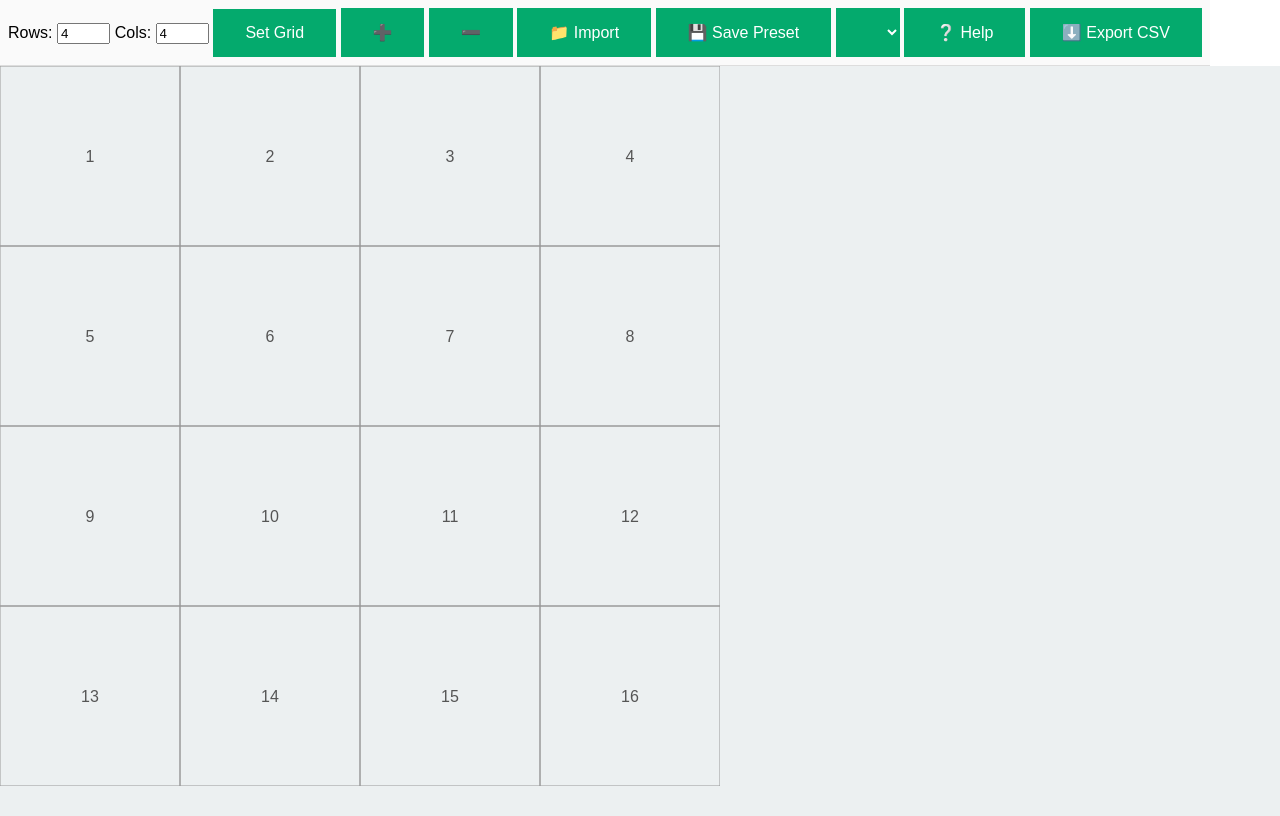
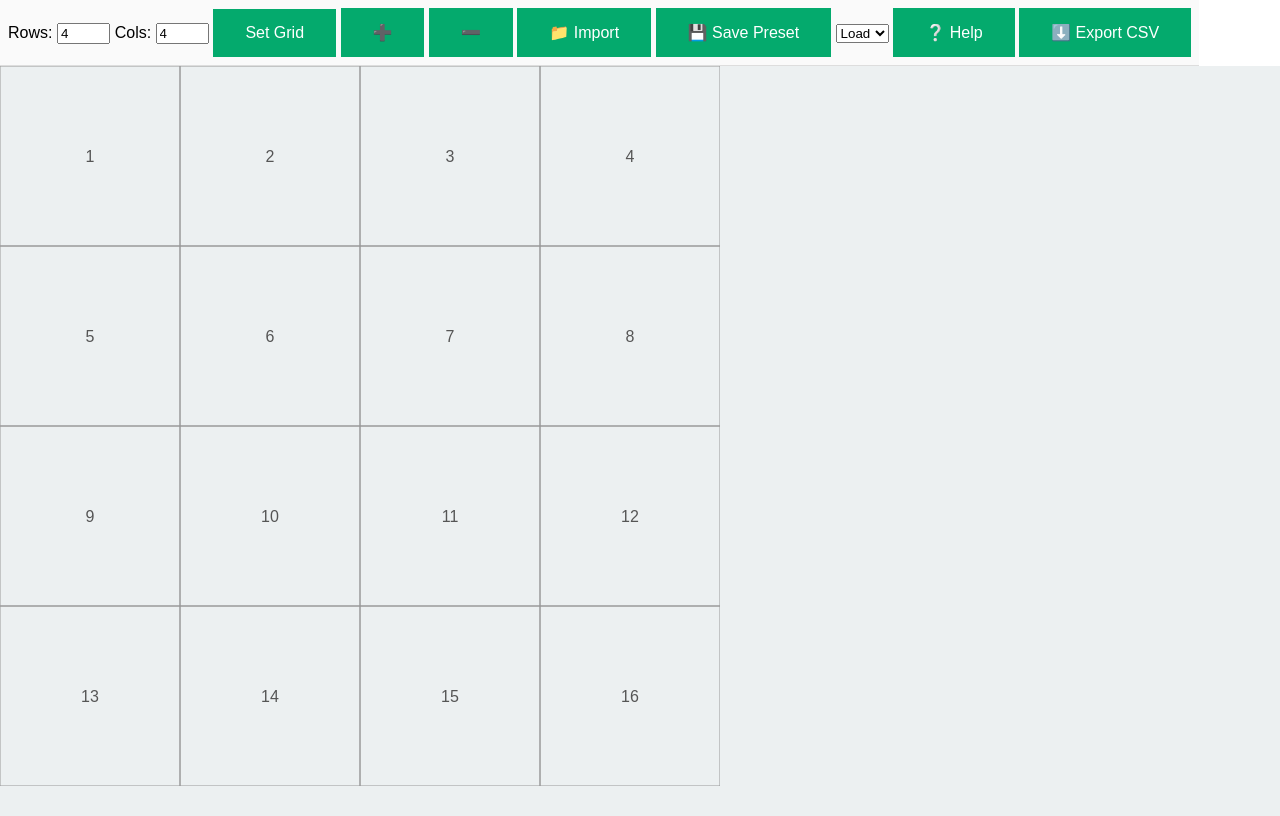
Before and after one commit to harij85/carpet_designer, a Flask app: page / in a window 1280 px wide. Run offline with Flask 3, Linux system fonts and the light colour scheme.

Commit message:
removed style from preset list

```diff
--- a/templates/index.html
+++ b/templates/index.html
@@ -31,7 +31,7 @@
     <button id="importBtn"     class="button">📁 Import</button>
     <input type="file" id="folder-input" webkitdirectory multiple accept="image/png" hidden>
     <button id="savePresetBtn" class="button">💾 Save Preset</button>
-    <select id="presetList"    class="button">
+    <select id="presetList" >
       <option value="">Load Preset</option>
     </select>
     <button id="helpBtn"       class="button">❔ Help</button>
```
